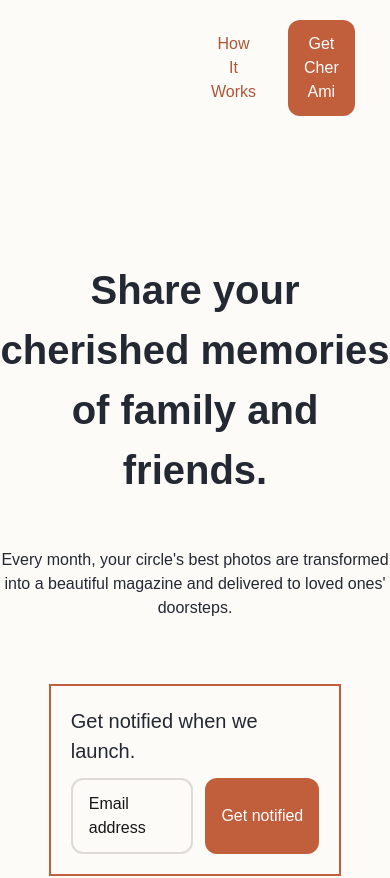
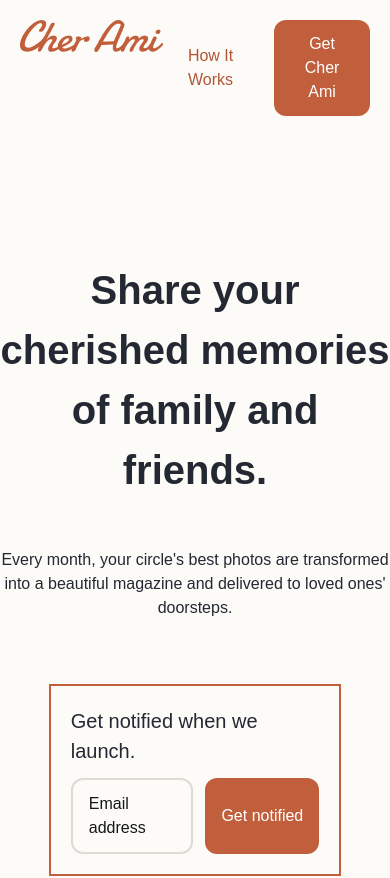
Before and after one commit to Jackalope523/cher-ami-website, a Next.js app: page / in a window 390 px wide. Shown: the top 878 px of the page. Built offline with nearby package versions, Linux system fonts and the light colour scheme.

Commit message:
Fix title crushing

```diff
--- a/app/page.tsx
+++ b/app/page.tsx
@@ -23,12 +23,11 @@
   return (
     <div className="bg-[#FCFBF8]">
       <main className="flex flex-col items-center gap-y-36 py-5">
-        <div className="flex flex-row justify-between w-full px-50">
+        <div className="flex flex-row justify-between w-full px-5 md:px-40 xl:px-50">
           <Image
             src={TitleImage}
             alt="Cher Ami logo"
-            width={143}
-            height={32}
+            className="w-[143px] h-8 flex-none"
             priority
           />
           <div className="flex flex-row gap-x-4">
@@ -371,7 +370,7 @@
           </div>
         </div>
 
-        <div>
+        <div className="flex flex-col items-center">
           <h1 className="text-[40px] text-[#242832] font-semibold text-center max-w-3xl mx-auto mb-10">
             What people are saying
           </h1>
@@ -443,11 +442,11 @@
           </div>
         </div>
 
-        <div>
+        <div className="flex flex-col w-full">
           <h1 className="text-[40px] text-[#242832] font-semibold text-center max-w-3xl mx-auto mb-5">
             FAQ
           </h1>
-          <div className="flex flex-col gap-y-3">
+          <div className="flex flex-col gap-y-3 items-center">
             <FAQItem
               question={'How do I create a new account?'}
               answer={'Idk Walt'}
--- a/components/FAQItem.tsx
+++ b/components/FAQItem.tsx
@@ -13,7 +13,7 @@
   const [showAnswer, setShowAnswer] = useState<boolean>(false);
 
   return (
-    <div className="bg-[#F4F1EA] p-4 w-[500px] rounded-[14px] gap-2 flex flex-col">
+    <div className="bg-[#F4F1EA] p-4 w-[80%] max-w-[500px] rounded-[14px] gap-2 flex flex-col">
       <button
         onClick={() => setShowAnswer(!showAnswer)}
         className="flex flex-row justify-between w-full items-center">
```
